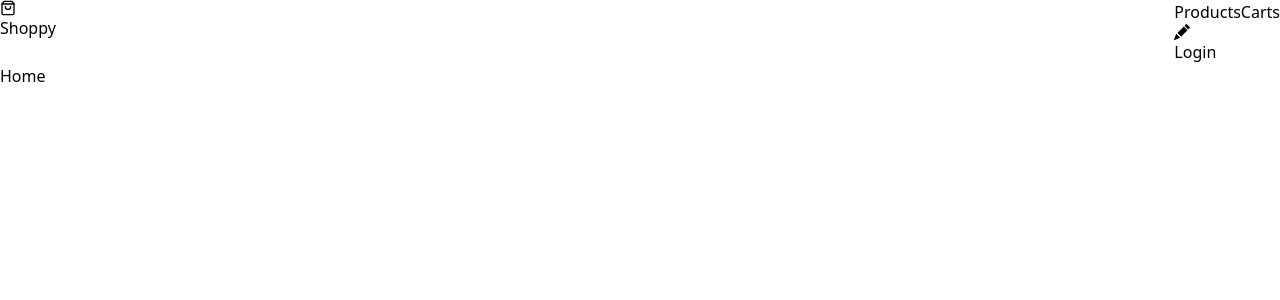
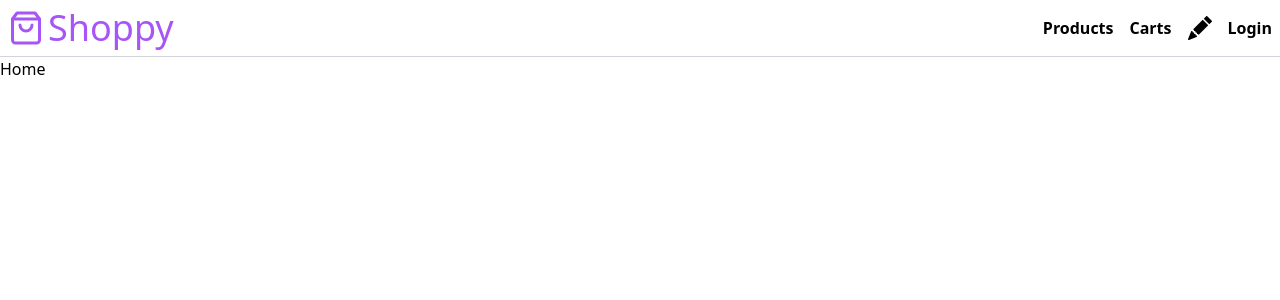
Before and after one commit to Henry229/React_cooper_shoppy, a React (Create React App) app: page / in a window 1280 px wide. Shown: the top 300 px of the page. Built offline with nearby package versions, Linux system fonts and the light colour scheme; no server answers.

Commit message:
add logout and onUserStateChange on navbar

```diff
--- a/package.json
+++ b/package.json
@@ -6,6 +6,7 @@
     "@testing-library/jest-dom": "^5.14.1",
     "@testing-library/react": "^13.0.0",
     "@testing-library/user-event": "^13.2.1",
+    "firebase": "^9.17.1",
     "react": "^18.2.0",
     "react-dom": "^18.2.0",
     "react-icons": "^4.7.1",
--- /dev/null
+++ b/src/api/firebase.js
@@ -0,0 +1,39 @@
+import { initializeApp } from 'firebase/app';
+import {
+  getAuth,
+  signInWithPopup,
+  GoogleAuthProvider,
+  signOut,
+  onAuthStateChanged,
+} from 'firebase/auth';
+
+const firebaseConfig = {
+  apiKey: process.env.REACT_APP_FIREBASE_API_KEY,
+  authDomain: process.env.REACT_APP_FIREBASE_AUTH_DOMAIN,
+  databaseURL: process.env.REACT_APP_DATABASE_URL,
+  projectId: process.env.REACT_APP_FIREBASE_PROJECT_ID,
+};
+
+const app = initializeApp(firebaseConfig);
+const auth = getAuth();
+const provider = new GoogleAuthProvider();
+
+export async function login() {
+  return signInWithPopup(auth, provider)
+    .then((result) => {
+      const user = result.user;
+      console.log('--->', user);
+      return user;
+    })
+    .catch(console.error);
+}
+
+export async function logout() {
+  return signOut(auth).then(() => null);
+}
+
+export function onUserStateChange(callback) {
+  onAuthStateChanged(auth, (user) => {
+    callback(user);
+  });
+}
--- a/src/components/NavBar.jsx
+++ b/src/components/NavBar.jsx
@@ -1,22 +1,46 @@
-import React from 'react';
+import React, { useState } from 'react';
 import { FiShoppingBag } from 'react-icons/fi';
 import { BsFillPencilFill } from 'react-icons/bs';
 import { Link } from 'react-router-dom';
+import { login, logout, onUserStateChange } from '../api/firebase';
+import { useEffect } from 'react';
+import User from './User';
 
 const NavBar = () => {
+  const [user, setUser] = useState();
+
+  useEffect(() => {
+    onUserStateChange((user) => {
+      setUser(user);
+    });
+  }, []);
+
+  const handleLogin = () => {
+    // equivalent to .then(setUser) 양쪽에 user가 있으니까 생략해도 됨
+    login().then((user) => {
+      setUser(user);
+    });
+  };
+
+  const handleLogout = () => {
+    logout().then(setUser);
+  };
+
   return (
-    <header className='flex justify-between'>
-      <Link to='/'>
+    <header className='flex justify-between border-b border-gray-300 p-2'>
+      <Link to='/' className='flex items-center text-4xl text-purple-500 gap-1'>
         <FiShoppingBag />
         <h1>Shoppy</h1>
       </Link>
-      <nav>
+      <nav className='flex items-center gap-4 font-semibold'>
         <Link to='/products'>Products</Link>
         <Link to='/carts'>Carts</Link>
-        <Link to='/products/new'>
+        <Link to='/products/new' className='text-2xl'>
           <BsFillPencilFill />
         </Link>
-        <button>Login</button>
+        {user && <User user={user} />}
+        {!user && <button onClick={handleLogin}>Login</button>}
+        {user && <button onClick={handleLogout}>Logout</button>}
       </nav>
     </header>
   );
--- /dev/null
+++ b/src/components/User.jsx
@@ -0,0 +1,17 @@
+import React from 'react';
+
+const User = ({ user: { photoURL, displayName } }) => {
+  return (
+    <div className='flex items-center'>
+      <img
+        className='w-10 h-10 rounded-full mr-2'
+        src={photoURL}
+        alt={displayName}
+        referrerPolicy='no-referrer'
+      />
+      <span className='hidden md:block'>{displayName}</span>
+    </div>
+  );
+};
+
+export default User;
--- a/tailwind.config.js
+++ b/tailwind.config.js
@@ -2,7 +2,11 @@
 module.exports = {
   content: ['./src/**/*.{js,jsx}'],
   theme: {
-    extend: {},
+    extend: {
+      colors: {
+        brand: '#F96162',
+      },
+    },
   },
   plugins: [],
 };
```
Also changed, not shown: 1 other file (tests, documents, lock files or other folders).
